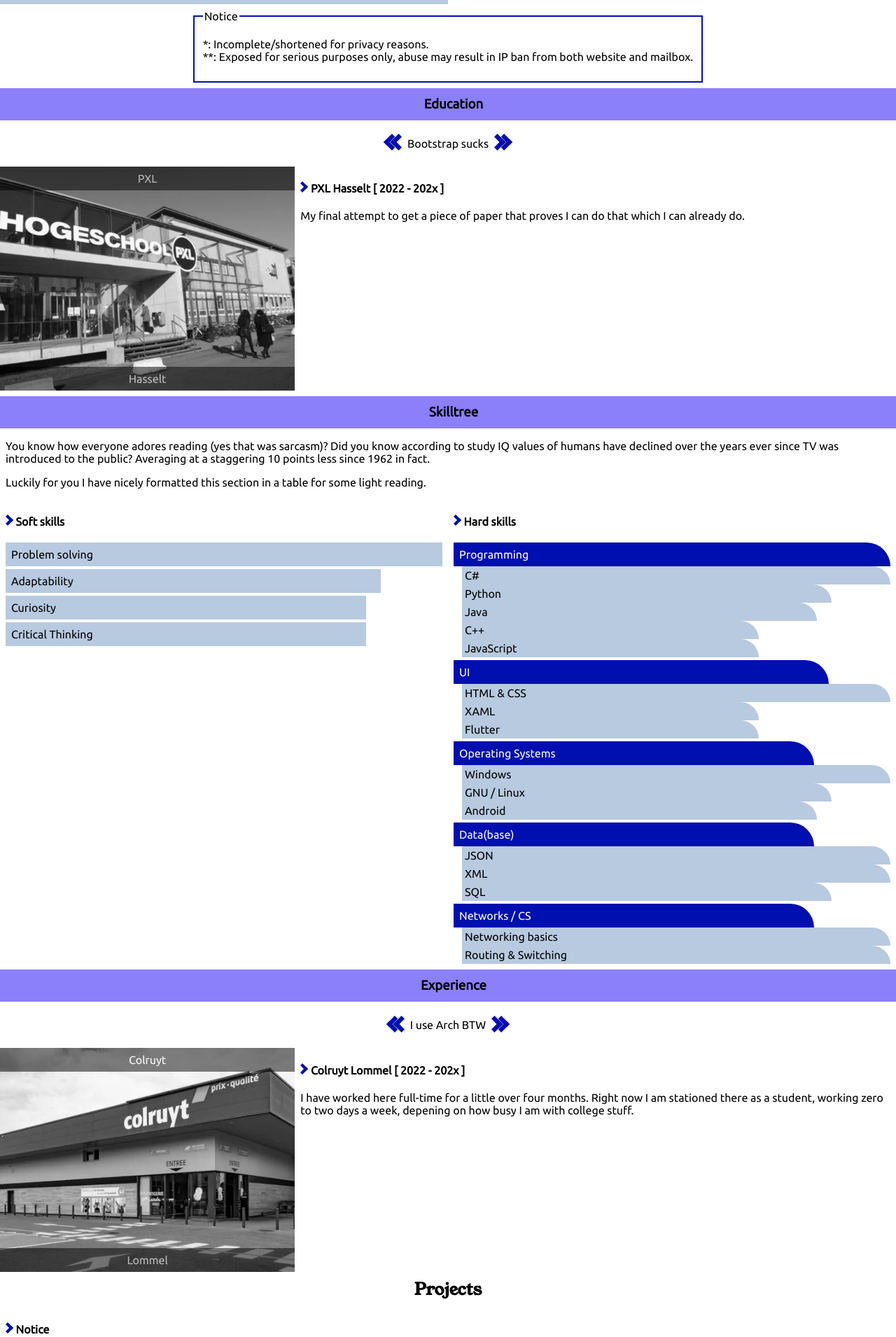
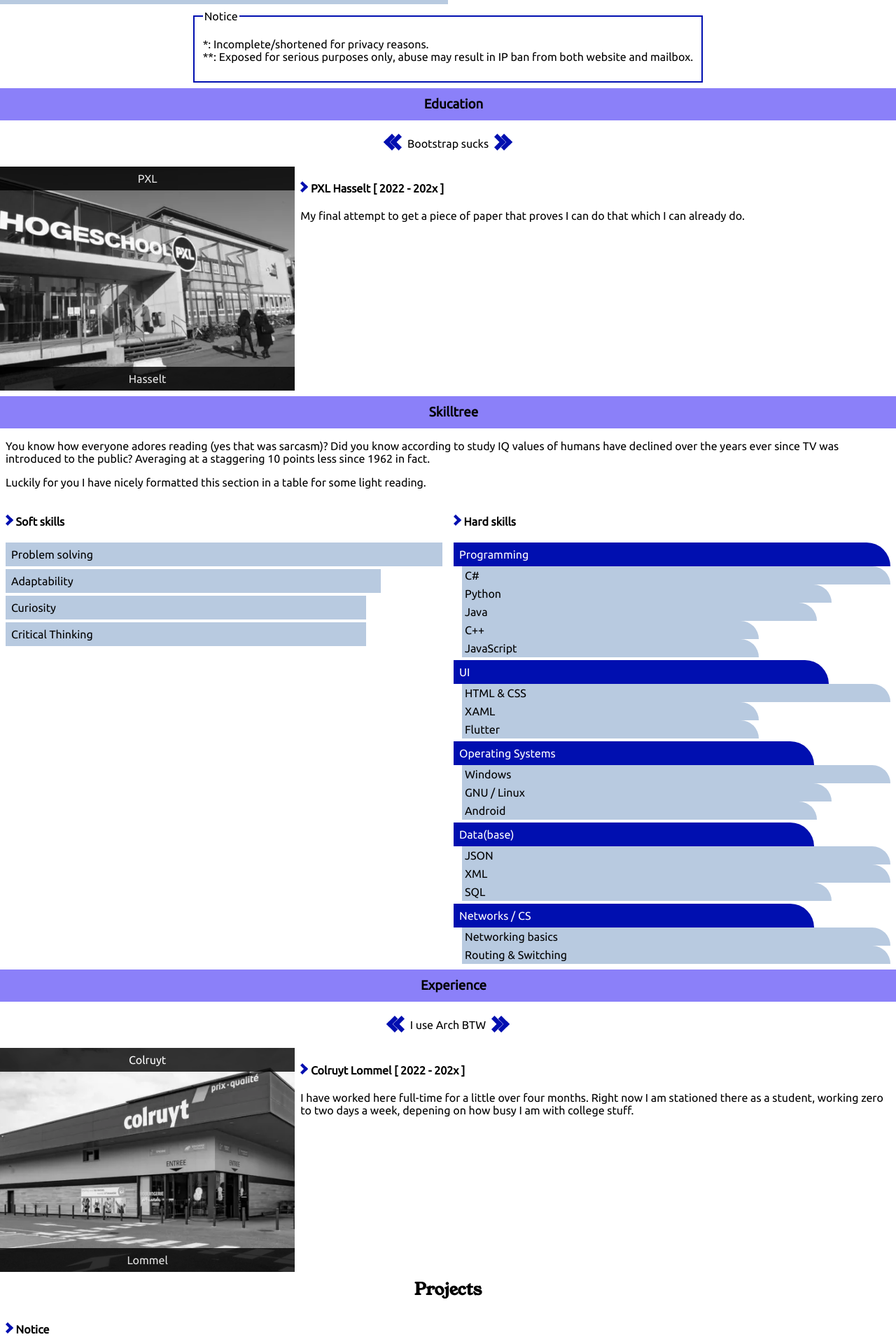
Before and after one commit to Adrigorithm/MyWebsite, a PHP site: page / in a window 1280 px wide. Shown: the part 796-2706 px from the top of the page at 70% size. Run offline with PHP 8.4, Linux system fonts and the light colour scheme.

Commit message:
improve visiblity for image labels

```diff
--- a/assets/css/final.css
+++ b/assets/css/final.css
@@ -358,6 +358,10 @@
   opacity: 0.6;
 }
 
+.opacity-80{
+  opacity: 0.8;
+}
+
 .opacity-90{
   opacity: 0.9;
 }
@@ -471,18 +475,6 @@
     min-width: 639px;
   }
 
-  .lg\:max-w-\[523px\]{
-    max-width: 523px;
-  }
-
-  .lg\:max-w-\[536px\]{
-    max-width: 536px;
-  }
-
-  .lg\:max-w-\[743px\]{
-    max-width: 743px;
-  }
-
   .lg\:basis-1\/3{
     flex-basis: 33.333333%;
   }
--- a/assets/js/timeline.js
+++ b/assets/js/timeline.js
@@ -26,14 +26,14 @@ class TimeLine {
             imageContainer.setAttribute("alt", `Image of ${this.#timeLineFrames[index].name}`);
 
             let nameContainer = document.createElement("div");
-            nameContainer.classList.add("w-full", "text-center", "opacity-50", "bg-black");
+            nameContainer.classList.add("w-full", "text-center", "opacity-80", "bg-black");
 
             let name = document.createElement("p");
             name.classList.add("text-white", "p-2", "m-0");
             name.appendChild(document.createTextNode(`${this.#timeLineFrames[index].name}`));
 
             let placeContainer = document.createElement("div");
-            placeContainer.classList.add("w-full", "text-center", "opacity-50", "bg-black");
+            placeContainer.classList.add("w-full", "text-center", "opacity-80", "bg-black");
 
             let place = document.createElement("p");
             place.classList.add("text-white", "p-2", "m-0")
--- a/index.html
+++ b/index.html
@@ -292,10 +292,10 @@
         <div
           class="flex flex-col h-[359px] w-full bg-center bg-lightSteelBlue dark:bg-mediumPurple bg-no-repeat justify-between"
           style="background-image: url(/assets/img/adribot.webp)" alt="adribot">
-          <div class="text-center opacity-50 bg-black">
+          <div class="text-center opacity-80 bg-black">
             <p class="text-white p-2 m-0">Adribot</p>
           </div>
-          <div class="text-center w-full opacity-50 bg-black">
+          <div class="text-center w-full opacity-80 bg-black">
             <p class="text-white p-2 m-0">.NET Core 8</p>
           </div>
         </div>
@@ -308,10 +308,10 @@
         <div
           class="flex flex-col h-[359px] w-full bg-center bg-lightSteelBlue dark:bg-mediumPurple bg-no-repeat justify-between"
           style="background-image: url(/assets/img/myWebsite.webp)" alt="myWebsite">
-          <div class="text-center opacity-50 bg-black">
+          <div class="text-center opacity-80 bg-black">
             <p class="text-white p-2 m-0">My Website</p>
           </div>
-          <div class="text-center w-full opacity-50 bg-black">
+          <div class="text-center w-full opacity-80 bg-black">
             <p class="text-white p-2 m-0">HTML + CSS + JS</p>
           </div>
         </div>
@@ -324,10 +324,10 @@
         <div
           class="flex flex-col h-[359px] w-full bg-center bg-lightSteelBlue dark:bg-mediumPurple bg-no-repeat justify-between"
           style="background-image: url(/assets/img/deLijn.Net.webp)" alt="deLijn.Net">
-          <div class="text-center opacity-50 bg-black">
+          <div class="text-center opacity-80 bg-black">
             <p class="text-white p-2 m-0">DeLijn.Net</p>
           </div>
-          <div class="text-center w-full opacity-50 bg-black">
+          <div class="text-center w-full opacity-80 bg-black">
             <p class="text-white p-2 m-0">.NET Core 8</p>
           </div>
         </div>
```
